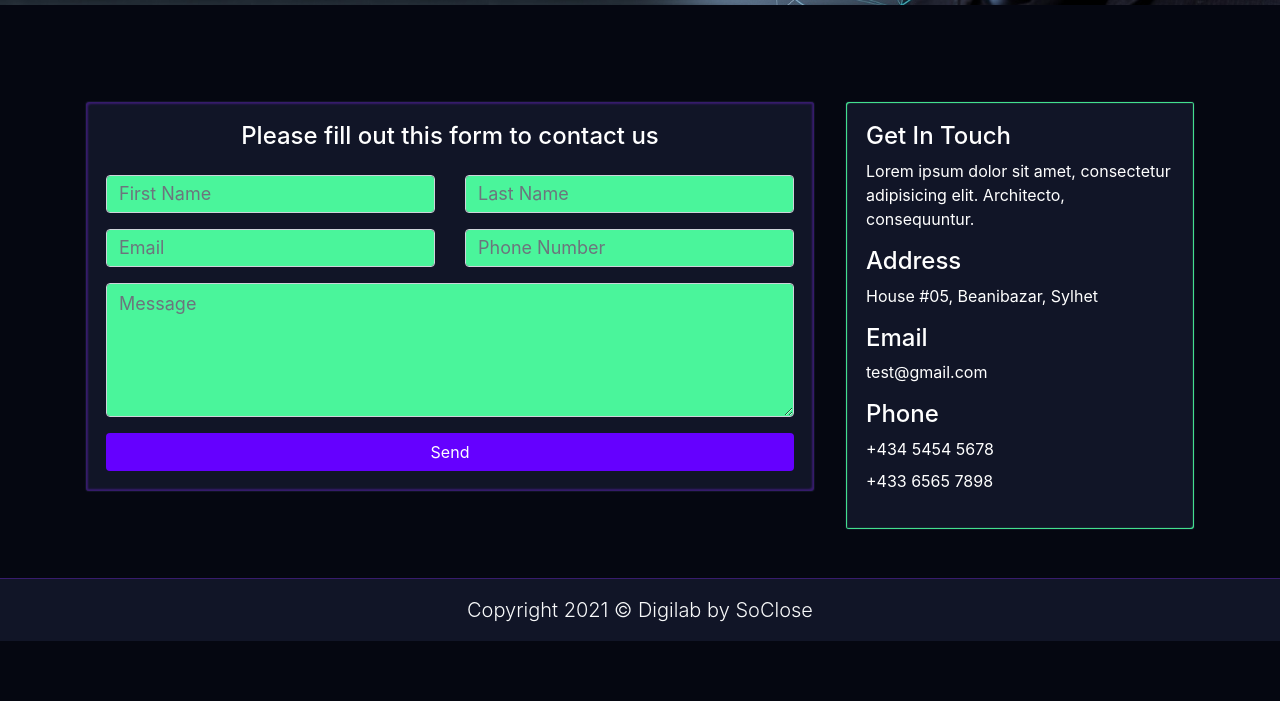
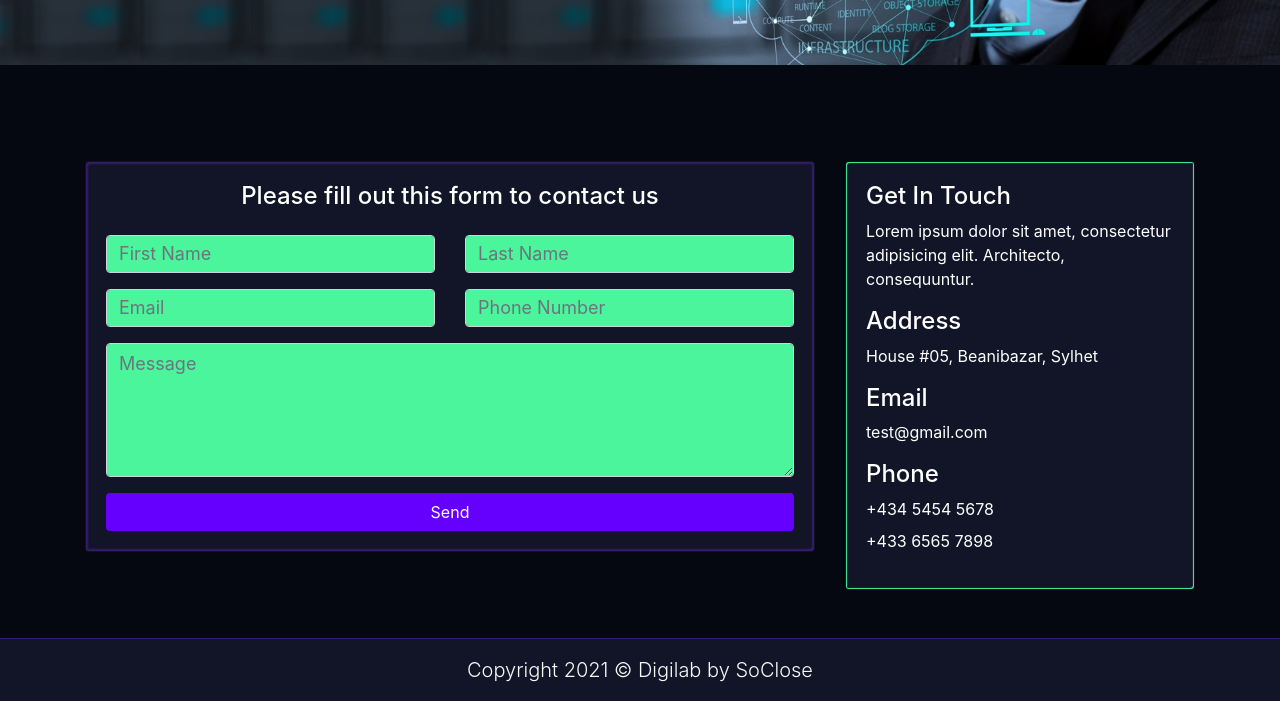
Before and after one commit to freelancerABD/Digilab_New, a plain HTML site: page contact.html in a window 1280 px wide. Shown: the part 245-946 px from the top of the page. Before the commit the page ends 886 px from the top, so only its background shows below. Drawn offline with Linux system fonts and the light colour scheme.

Commit message:
Update contact.html

```diff
--- a/contact.html
+++ b/contact.html
@@ -10,7 +10,7 @@
   <link rel="stylesheet" href="css/contact.css">
   <title>Digilab by SoClose</title>
 </head>
-<body>
+<body style="padding-top: 60px">
 <!-- Mobile Menu Sidebar  -->
 <nav class="mobile-sidebar">
     <input type="checkbox" id="check" >
```
